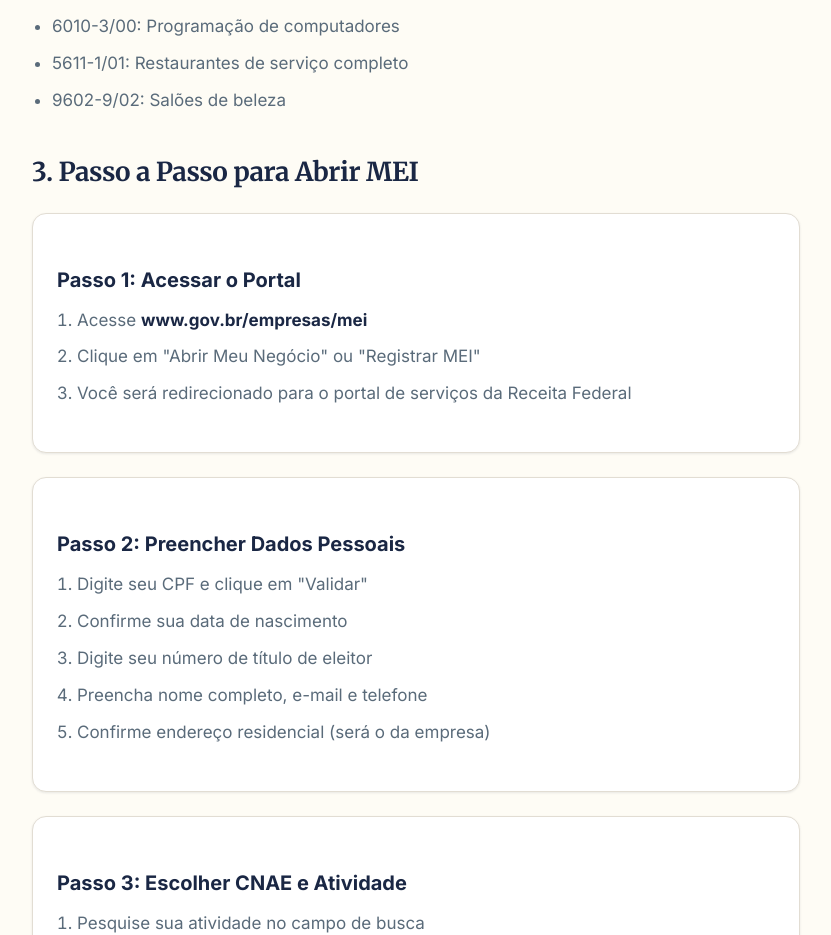
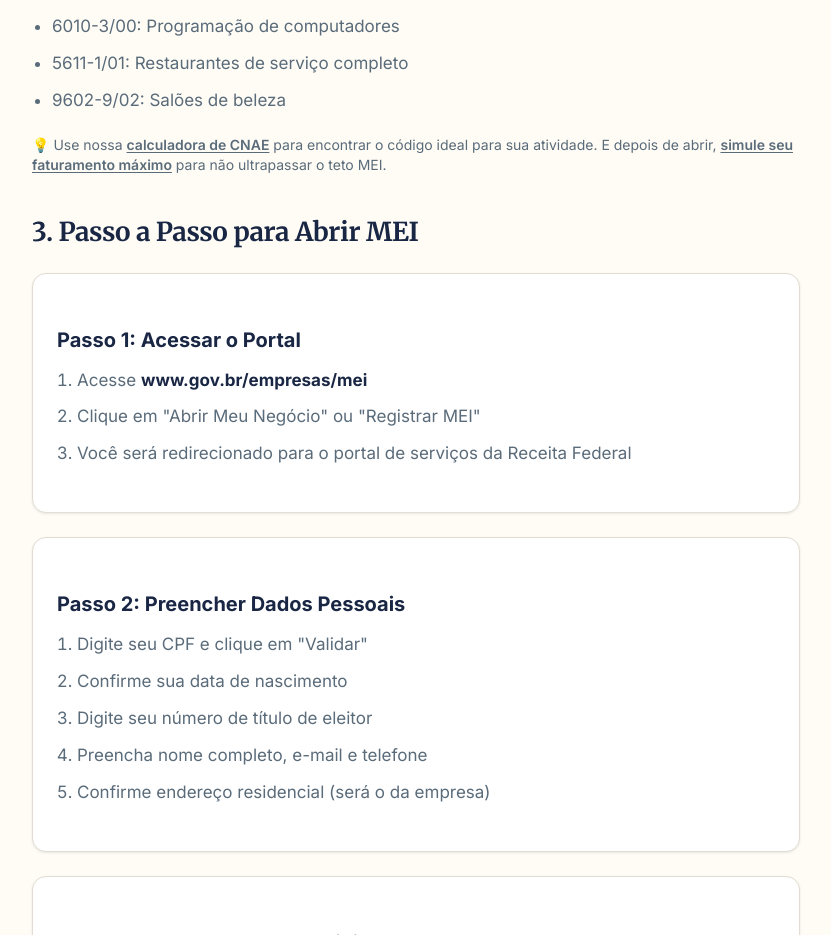
Before and after one commit to vitormdandrade/t3-mei-tools, a Next.js app: page /guias/como-abrir-mei in a window 1280 px wide. Shown: the part 1200-2135 px from the top of the page, without its empty margins (224-1055 px from the left). Built offline with nearby package versions, Linux system fonts and the light colour scheme; no server answers.

Commit message:
SEO: add internal links from como-abrir-mei guide to CNAE and faturamento calculators (pipeline cycle)

```diff
--- a/app/guias/como-abrir-mei/page.tsx
+++ b/app/guias/como-abrir-mei/page.tsx
@@ -161,6 +161,17 @@ export default function ComoAbrirMEI() {
         <li>5611-1/01: Restaurantes de serviço completo</li>
         <li>9602-9/02: Salões de beleza</li>
       </ul>
+      <p className="text-sm mt-2" style={{ color: 'var(--color-muted)' }}>
+        💡 Use nossa{' '}
+        <a href="/calculadora/cnae" style={{ color: 'var(--brand-teal)', fontWeight: 600 }}>
+          calculadora de CNAE
+        </a>{' '}
+        para encontrar o código ideal para sua atividade. E depois de abrir,{' '}
+        <a href="/calculadora/faturamento" style={{ color: 'var(--brand-teal)', fontWeight: 600 }}>
+          simule seu faturamento máximo
+        </a>{' '}
+        para não ultrapassar o teto MEI.
+      </p>
 
       <h2>3. Passo a Passo para Abrir MEI</h2>
 
```
